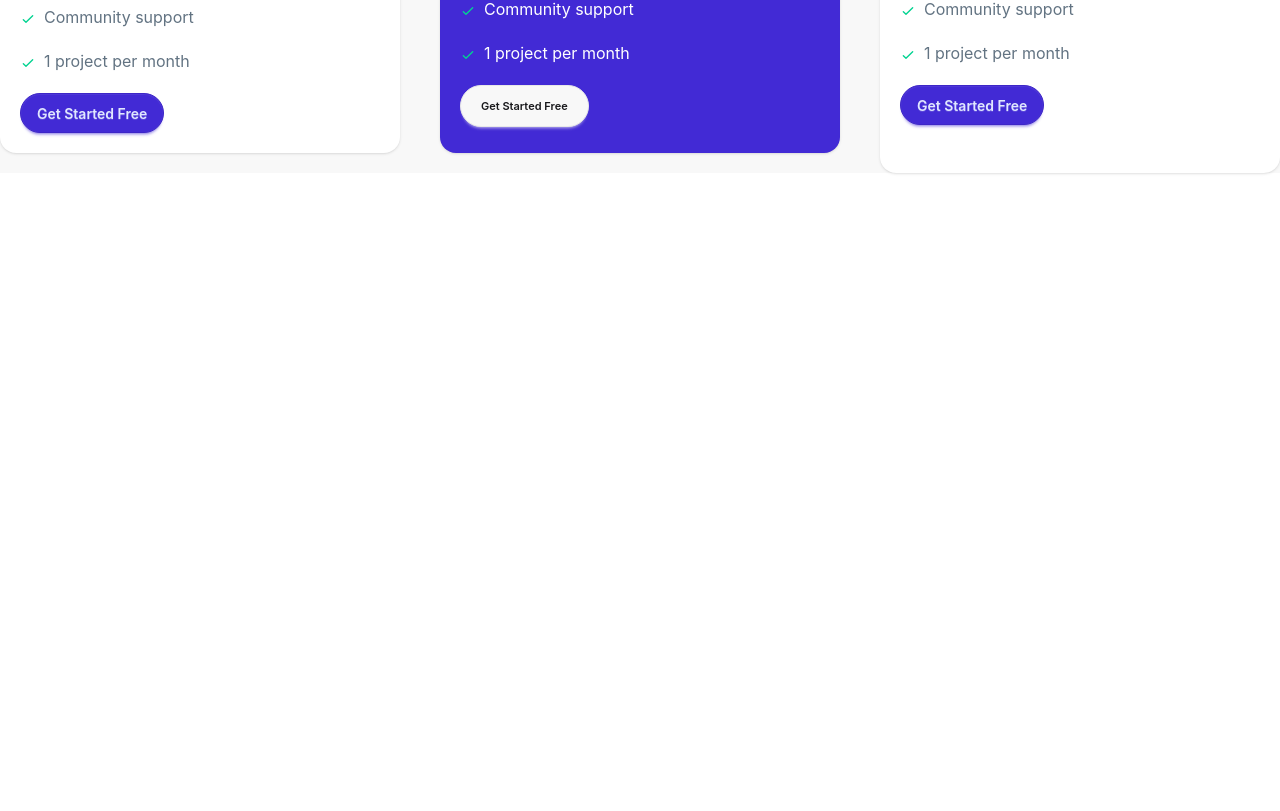
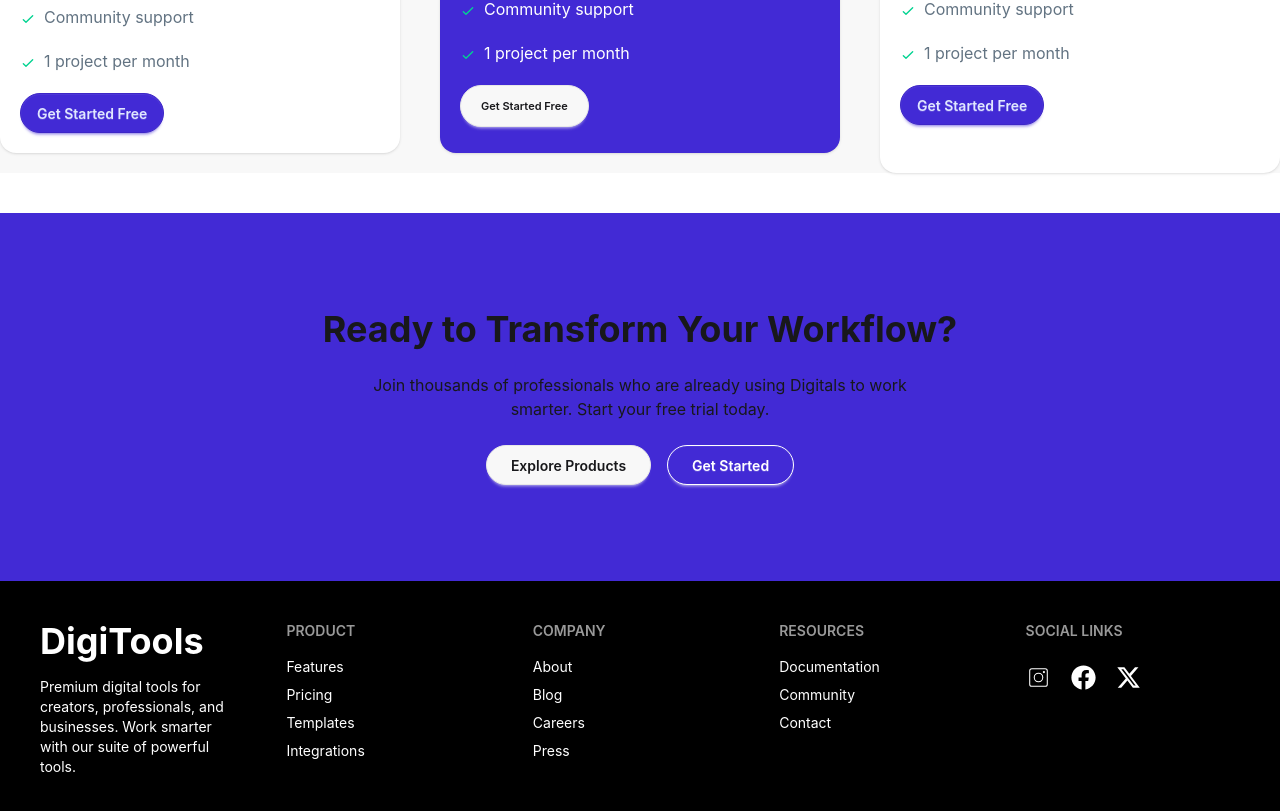
Before and after one commit to touhidhasan8/DigiTools-For-React, a React (Vite) app: page / in a window 1280 px wide. Shown: the part 3351-4162 px from the top of the page. Before the commit the page ends 3564 px from the top, so only its background shows below. Built offline with nearby package versions, Linux system fonts and the light colour scheme.

Commit message:
Add Footer

```diff
--- a/src/App.jsx
+++ b/src/App.jsx
@@ -8,6 +8,8 @@ import Card from './Components/Card/Card'
 import { ToastContainer } from 'react-toastify'
 import ThreeSteep from './Components/ThreeStep/ThreeSteep'
 import Transparent from './Components/ThreeStep/Transparent'
+import Workflow from './Components/ThreeStep/Workflow'
+import Footer from './Components/Footer/Footer'
 
 function App() {
   const loadData = fetch('/data.json').then(res => res.json())
@@ -21,6 +23,8 @@ const [selectCard , setSelectCard]=useState([])
           <Card loadData={loadData} selectCard={selectCard} setSelectCard={setSelectCard} ></Card>
           <ThreeSteep></ThreeSteep>
           <Transparent></Transparent>
+          <Workflow></Workflow>
+          <Footer></Footer>
         </Suspense>
          <ToastContainer />
 
--- /dev/null
+++ b/src/Components/Footer/Footer.jsx
@@ -0,0 +1,62 @@
+import React from 'react';
+import { CiInstagram } from 'react-icons/ci';
+import { FaFacebook } from 'react-icons/fa';
+import { FaXTwitter } from 'react-icons/fa6';
+
+const Footer = () => {
+    return (
+        <footer className="bg-black text-white  px-6 md:px-10 py-10">
+
+            <div className="footer grid grid-cols-1 sm:grid-cols-2 md:grid-cols-3 lg:grid-cols-5 gap-8">
+
+
+                <aside>
+                    <p className='text-3xl md:text-4xl font-bold'>DigiTools</p>
+                    <p className='mt-2 text-sm md:w-48'>
+                        Premium digital tools for creators, professionals, and businesses.
+                        Work smarter with our suite of powerful tools.
+                    </p>
+                </aside>
+
+
+                <nav>
+                    <h6 className="footer-title">Product</h6>
+                    <a className="link link-hover">Features</a>
+                    <a className="link link-hover">Pricing</a>
+                    <a className="link link-hover">Templates</a>
+                    <a className="link link-hover">Integrations</a>
+                </nav>
+
+
+                <nav>
+                    <h6 className="footer-title">Company</h6>
+                    <a className="link link-hover">About</a>
+                    <a className="link link-hover">Blog</a>
+                    <a className="link link-hover">Careers</a>
+                    <a className="link link-hover">Press</a>
+                </nav>
+
+                <nav>
+                    <h6 className="footer-title">Resources</h6>
+                    <a className="link link-hover">Documentation</a>
+                    <a className="link link-hover">Community</a>
+                    <a className="link link-hover">Contact</a>
+                </nav>
+
+
+                <nav>
+                    <h6 className="footer-title">Social Links</h6>
+                    <div className='flex gap-5 mt-2'>
+                        <a className="link link-hover"><CiInstagram size={25} /></a>
+                        <a className="link link-hover"><FaFacebook size={25} /></a>
+                        <a className="link link-hover"><FaXTwitter size={25} /></a>
+                    </div>
+                </nav>
+
+            </div>
+
+        </footer>
+    );
+};
+
+export default Footer;
--- a/src/Components/ThreeStep/ThreeSteep.jsx
+++ b/src/Components/ThreeStep/ThreeSteep.jsx
@@ -7,7 +7,7 @@ const ThreeSteep = () => {
     return (
         <div className='space-y-5 container mx-auto mb-10 mt-20'>
             <div className='text-center space-y-5'>
-                <h1 className='text-5xl font-bold'>Get Started in 3 Steps</h1>
+                <h1 className='text-2xl md:text-5xl font-bold'>Get Started in 3 Steps</h1>
                 <p className='text-[#627382]'>Start using premium digital tools in minutes, not hours.</p>
             </div>
             <div className='bg-[#F9FAFC] grid grid-cols-1 md:grid-cols-3 gap-10'>
--- a/src/Components/ThreeStep/Transparent.jsx
+++ b/src/Components/ThreeStep/Transparent.jsx
@@ -4,7 +4,7 @@ const Transparent = () => {
     return (
         <div className='container mx-auto space-y-6 bg-base-200 mb-10'>
             <div className='text-center space-y-5 mt-20'>
-                <h1 className='text-5xl font-bold'>Simple, Transparent Pricing</h1>
+                <h1 className=' text-2xl md:text-5xl font-bold'>Simple, Transparent Pricing</h1>
                 <p className='text-[#627382]'>Choose the plan that fits your needs. Upgrade or downgrade anytime.</p>
             </div>
             <div className='grid  grid-cols-1 md:grid-cols-3 gap-10 space-y-5'>
--- /dev/null
+++ b/src/Components/ThreeStep/Workflow.jsx
@@ -0,0 +1,32 @@
+import React from 'react';
+
+const Workflow = () => {
+    return (
+        <div className='flex flex-col justify-center items-center bg-primary px-5 py-16 md:py-24 text-center space-y-6'>
+
+
+            <h1 className='text-2xl sm:text-3xl md:text-4xl font-bold max-w-2xl'>
+                Ready to Transform Your Workflow?
+            </h1>
+
+
+            <p className='text-sm md:text-base max-w-xl'>
+                Join thousands of professionals who are already using Digitals to work smarter.
+                Start your free trial today.
+            </p>
+
+
+            <div className='flex flex-col sm:flex-row gap-4'>
+                <button className='btn rounded-full px-6'>
+                    Explore Products
+                </button>
+                <button className='btn rounded-full border border-white bg-primary text-white px-6'>
+                    Get Started
+                </button>
+            </div>
+
+        </div>
+    );
+};
+
+export default Workflow;
```
